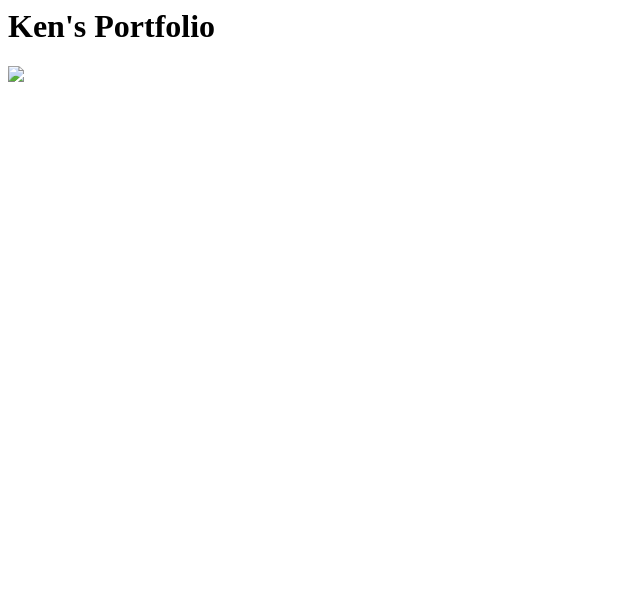
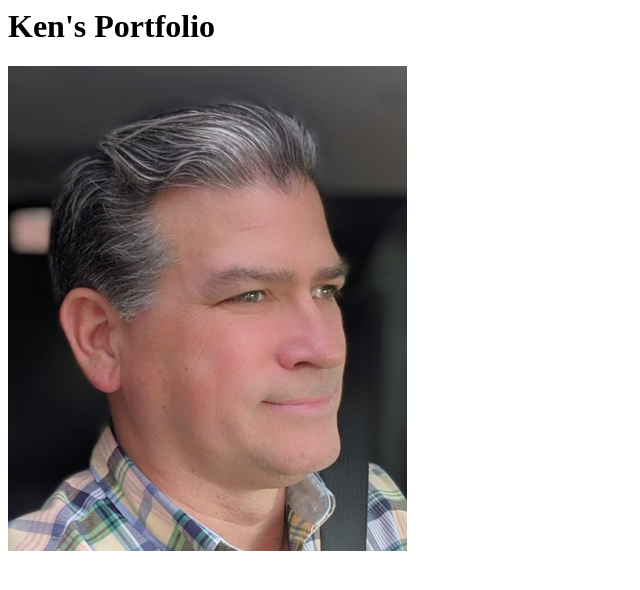
Before and after one commit to ToolManTaylor77/ToolmanTaylor77.github.io, a plain HTML site: page index.html in a window 1280 px wide. Shown: the whole page, without its empty margins (0-640 px from the left). Drawn offline with Linux system fonts and the light colour scheme.

Commit message:
Update index.html

```diff
--- a/index.html
+++ b/index.html
@@ -1,4 +1,4 @@
 <html>
     <h1>Ken's Portfolio</h1>
-    <img src=".GitHub Profile Photo.jpg" />
+    <img src="./GitHub Profile Photo.jpg" />
 </html>
```
